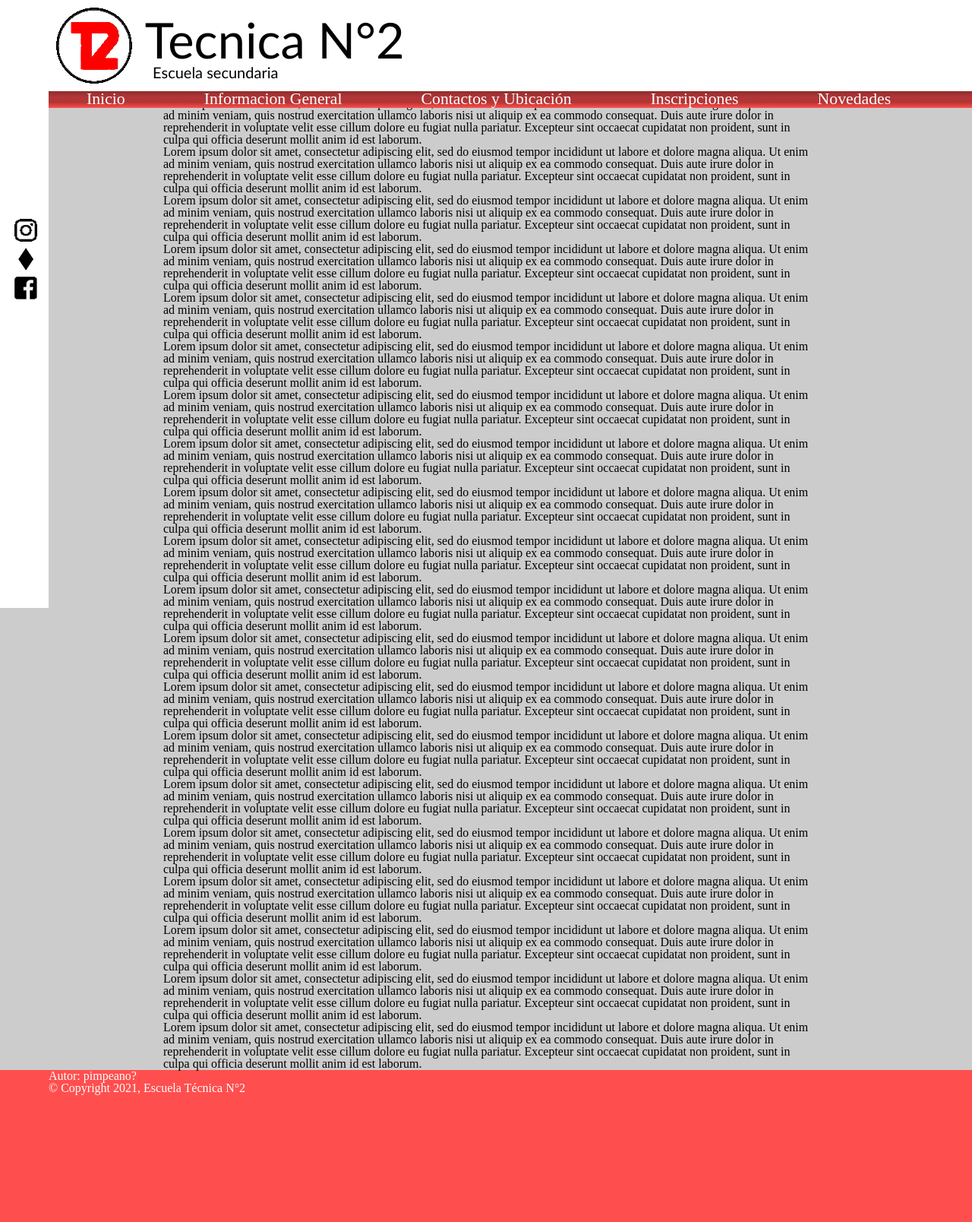
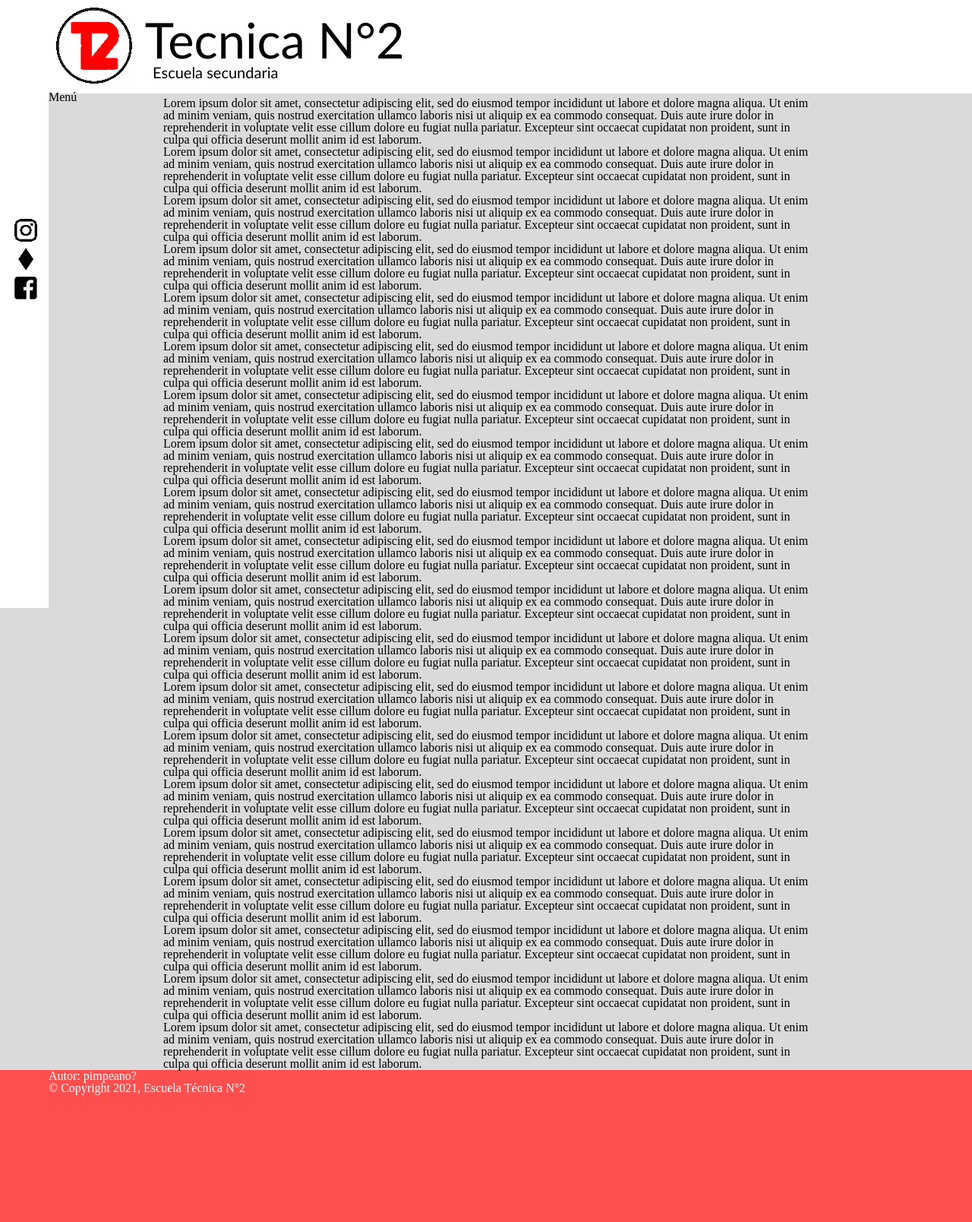
Before and after one commit to GabiDam/TecnicaN2.github.io, a PHP site: page / in a window 1280 px wide. Shown: the whole page at 76% size. Run offline with PHP 8.4, Linux system fonts and the light colour scheme.

Commit message:
nuevo menu (casi anda)
no le anda el js creo

```diff
--- a/index.html
+++ b/index.html
@@ -28,7 +28,9 @@
             </div>
 
         </div>
+
         <div class="barra"> <!--  Barra donde tendrá los links  -->
+            <span class="menu-nav">Menú</span>
             <nav class="navigation">
                 <ul>
                     <li><a href="#">Inicio</a></li>
@@ -79,6 +81,11 @@
         <p class="footer-text">Autor: pimpeano?</p>
         <small class="footer-text">&copy; Copyright 2021, Escuela Técnica N°2</small>
     </footer>
+
+
+    <script src ="https://code.jquery.com/jquery-3.6.0.min.js"></script>
+    <script src ="menuResponsive.js"></script>
+
 </body>
 
 </html>
--- /dev/null
+++ b/menuResponsive.js
@@ -0,0 +1,22 @@
+jQuery('document'). ready(function($){
+
+    var menupress = $('.menu-nav');
+    var menu = $('.nvavigation ul');
+
+    menupress.click(function(){
+
+        if(menu.hasClass('show')){
+
+            menu.removeClass('show');
+
+        }
+        else{
+
+            menu.addClass('show');
+
+        }
+
+
+    });
+
+});
--- a/style.css
+++ b/style.css
@@ -1,6 +1,6 @@
 /*  El futoro hoy  */
 body{ /*  Customiza todo la pagina  */
-    background-color: rgb(204, 204, 204);
+    background-color: rgb(218, 218, 218);
     margin: 0;
     color: rgb(0, 0, 0);
 }
@@ -58,6 +58,10 @@ header{ /**/
     right: 0;
 }
 
+.menu-nav{
+    display: none;
+}
+
 .barra{ /**/
     width: 100%;
     margin-left: 5%;
@@ -67,19 +71,19 @@ header{ /**/
 
 .navigation{ /**/
     background: linear-gradient(0deg,rgb(255, 78, 78), rgb(180, 53, 51), rgb(175, 54, 58), rgb(143, 45, 42));
+
     background-color: rgb(255, 55, 55);
     color: white;
 }
 
 .navigation ul li{ /**/
     display: inline-block;
-        border-right: 50px;
 }
 
 .navigation ul li a{ /**/
-    padding-left: 50px;
-    padding-right: 50px;
-    font-size: 1.7vw;
+    font-size: 30px;
+    display:block;
+    padding: 0.5rem 5rem;
     color: white;
     text-decoration: none;
 }
@@ -117,3 +121,46 @@ footer{ /**/
 }
 
 /*LOS ODIO LOS ODIO */
+
+
+
+
+
+@media only screen and (max-width: 1725px){
+
+    .menu-nav{
+        display: block;
+        cursor: pointer;
+    }
+
+    .navigation{ /**/
+        background: linear-gradient(0deg,rgb(255, 78, 78), rgb(180, 53, 51), rgb(175, 54, 58), rgb(143, 45, 42));
+
+        background-color: rgb(255, 55, 55);
+        color: white;
+    }
+
+    .navigation ul{
+        display: none;
+    }
+
+    .navigation ul.show {
+        display: block;
+    }
+
+    .navigation ul li{ /**/
+        display: block;
+    }
+
+    .navigation ul li a{ /**/
+        font-size: 30px;
+        display:block;
+        padding: 0.5rem 5rem;
+        color: white;
+        text-decoration: none;
+    }
+
+    .navigation ul li a:hover{ /**/
+        background: linear-gradient(180deg, rgb(255, 78, 78), rgb(180, 53, 51), rgb(175, 54, 58), rgb(143, 45, 42));
+    }
+}
```
Also changed, not shown: Img/png-clipart-facebook-computer-icons-logo-facebook-logo-rectangle-logo-thumbnail (1).jpg (added).
